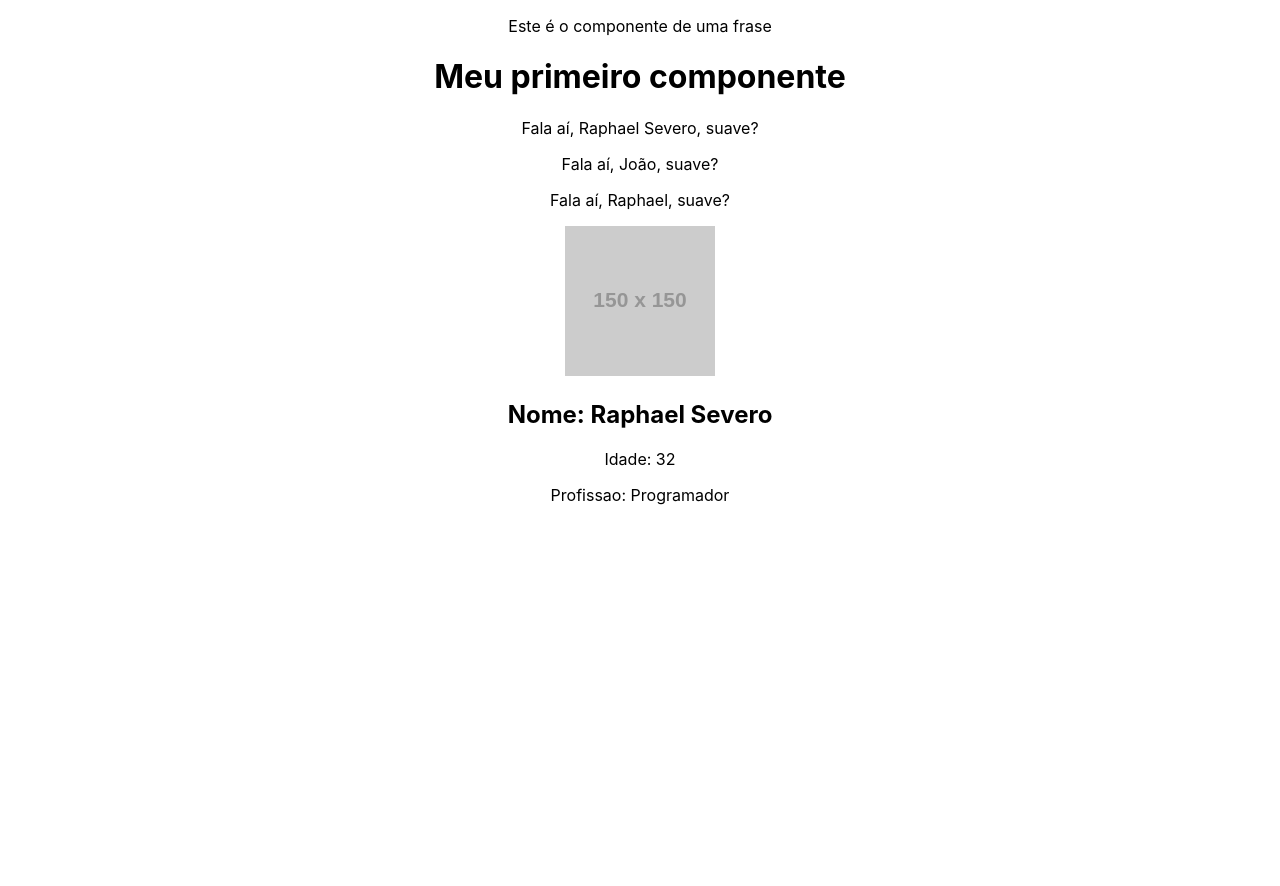
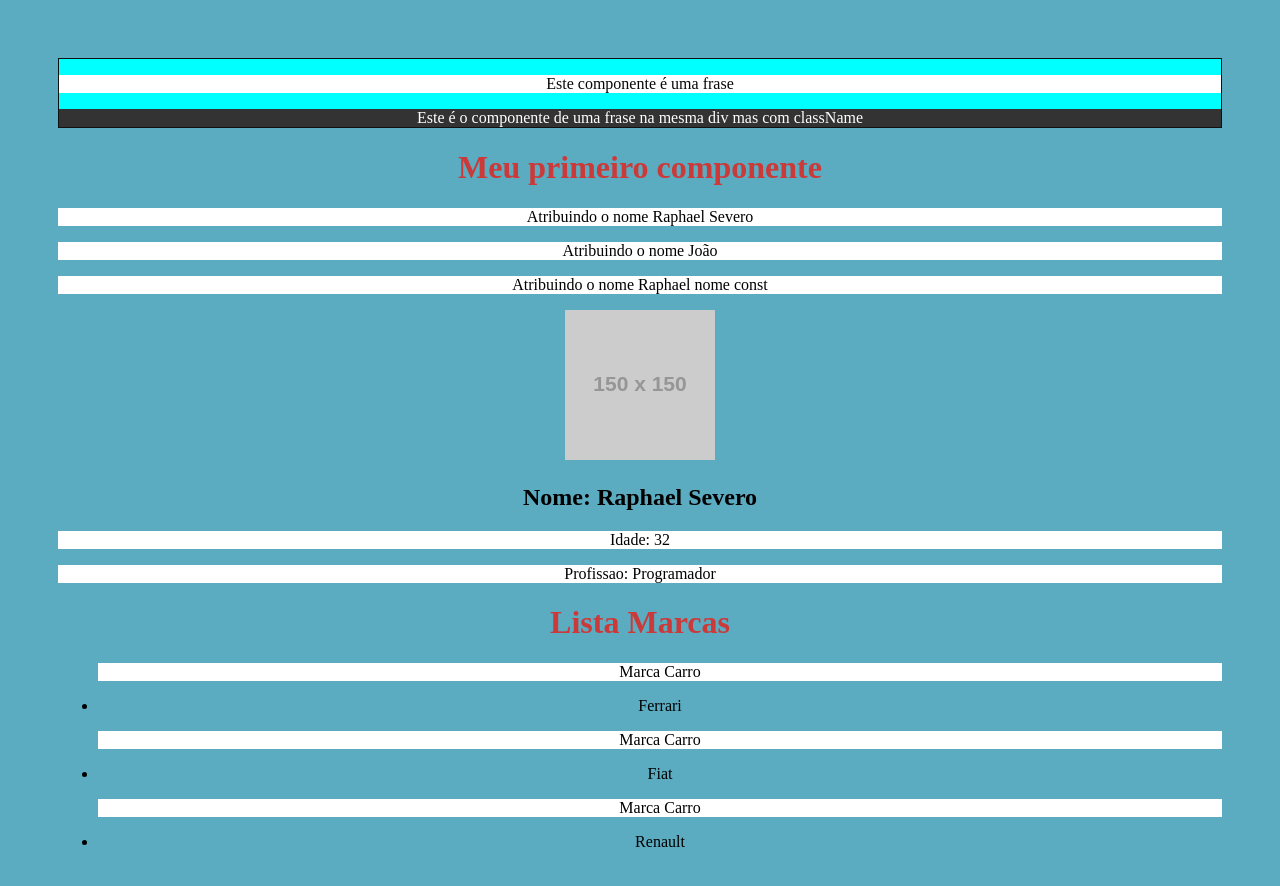
Before and after one commit to RaphaelSevero/React, a React (Create React App) app: page / in a window 1280 px wide. Shown: the top 886 px of the page. Before the commit the page ends 800 px from the top, so only its background shows below. Built offline with nearby package versions, Linux system fonts and the light colour scheme.

Commit message:
React Fragment

```diff
--- a/src/App.js
+++ b/src/App.js
@@ -2,14 +2,16 @@ import './App.css'
 import HelloWorld from './components/HelloWorld'
 import SayMyName from './components/SayMyName'
 import Pessoa from './components/Pessoa'
-
+import Frase from './components/Frase'
+import List from './components/List'
 
 function App() {
 
-  const nome = 'Raphael'
+  const nome = 'Raphael nome const'
 
   return (
     <div className="App">
+      <Frase />
       <HelloWorld />
       <SayMyName nome= "Raphael Severo" />
       <SayMyName nome= "João" />
@@ -20,6 +22,7 @@ function App() {
        profissao= "Programador"
        foto="https://via.placeholder.com/150"
       />
+      <List />
     </div>
   )
 
--- a/src/components/Frase.js
+++ b/src/components/Frase.js
@@ -1,7 +1,10 @@
+import styles from './Frase.module.css'
+
 function Frase() {
-    return(
-        <div>
-            <p>Este é o componente de uma frase</p>
+    return (
+        <div className={styles.fraseContainer}>
+            <p> Este componente é uma frase</p>
+            <p className={styles.fraseContent}>Este é o componente de uma frase na mesma div mas com className</p>
         </div>
     )
 }
--- a/src/components/HelloWorld.js
+++ b/src/components/HelloWorld.js
@@ -4,7 +4,7 @@ function HelloWorld(){
 
     return (
         <div>
-            <Frase />
+
             <h1>Meu primeiro componente</h1>
         </div>
     )
--- /dev/null
+++ b/src/components/Item.js
@@ -0,0 +1,11 @@
+function Item(props) {
+
+    return (
+        <>
+        <p>Marca Carro</p>
+        <li>{props.marca}</li>
+        </>
+    )
+}
+
+export default Item
--- /dev/null
+++ b/src/components/List.js
@@ -0,0 +1,17 @@
+import Item from './Item'
+
+function List() {
+
+    return(
+    <>
+    <h1>Lista Marcas</h1>
+    <ul>
+        <Item marca= 'Ferrari' />
+        <Item marca= 'Fiat' />
+        <Item marca= 'Renault' />
+    </ul>
+    </>
+    )
+}
+
+export default List
--- a/src/components/SayMyName.js
+++ b/src/components/SayMyName.js
@@ -4,7 +4,7 @@ function SayMyName(props) {
     return (
 
     <div>
-        <p>Fala aí, {props.nome}, suave?</p>
+        <p>Atribuindo o nome {props.nome}</p>
     </div>)
 }
 
--- a/src/index.css
+++ b/src/index.css
@@ -1,13 +1,13 @@
 body {
-  margin: 0;
-  font-family: -apple-system, BlinkMacSystemFont, 'Segoe UI', 'Roboto', 'Oxygen',
-    'Ubuntu', 'Cantarell', 'Fira Sans', 'Droid Sans', 'Helvetica Neue',
-    sans-serif;
-  -webkit-font-smoothing: antialiased;
-  -moz-osx-font-smoothing: grayscale;
+  padding: 50px;
+  padding-bottom: 500px;
+  background-color: #5babc1;
 }
 
-code {
-  font-family: source-code-pro, Menlo, Monaco, Consolas, 'Courier New',
-    monospace;
+h1 {
+  color: #cc3939;
 }
+
+p {
+  background-color: rgb(255, 255, 255);
+}
```
